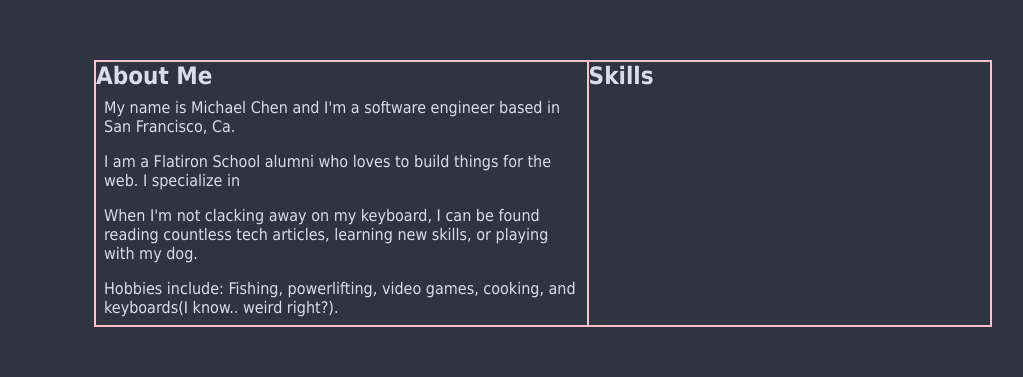
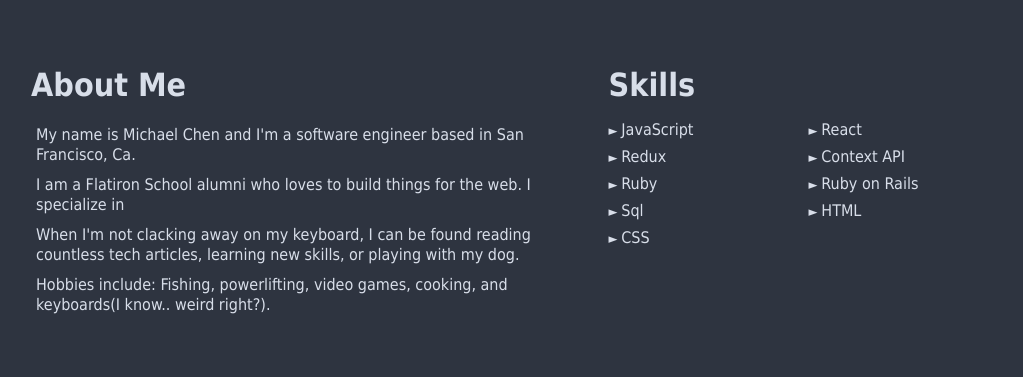
Before and after one commit to michaelcheny/portfolio-v1.5, a React (Create React App) app: page / in a window 1280 px wide. Shown: the part 1007-1384 px from the top of the page, without its empty margins (97-1120 px from the left). Built offline with nearby package versions, Linux system fonts and the light colour scheme.

Commit message:
add skills next to about section

```diff
--- a/src/components/About.js
+++ b/src/components/About.js
@@ -10,23 +10,54 @@ const AboutSection = styled.section`
 const AboutContainer = styled.div`
   display: flex;
   max-width: 1024px;
-  border: 1px pink solid;
-  width: 70%;
+  justify-content: space-between;
+  /* border: 1px pink solid; */
+  width: 80%;
+  .title {
+    font-size: 2rem;
+    padding-bottom: 1rem;
+  }
+  @media (max-width: 900px) {
+    flex-direction: column;
+  }
 `;
 const Description = styled.div`
-  border: 1px pink solid;
+  /* border: 1px pink solid; */
   display: flex;
   flex-direction: column;
   width: 55%;
+  padding-right: 1rem;
   p {
-    padding: 0.5rem;
+    padding: 5px;
+  }
+  @media (max-width: 900px) {
+    width: 100%;
   }
 `;
 const Skills = styled.div`
-  border: 1px pink solid;
+  /* border: 1px pink solid; */
   display: flex;
   flex-direction: column;
   width: 45%;
+  padding-left: 1rem;
+  @media (max-width: 900px) {
+    width: 100%;
+  }
+`;
+
+const SkillGrid = styled.ul`
+  display: grid;
+  list-style: none;
+  grid-template-columns: repeat(2, minmax(140px, 200px));
+  li {
+    ::before {
+      content: "► ";
+      font-size: 13px;
+      /* line-height: 2px; */
+      margin-bottom: 3px;
+    }
+    padding-bottom: 0.5rem;
+  }
 `;
 
 const About = () => {
@@ -34,7 +65,7 @@ const About = () => {
     <AboutSection>
       <AboutContainer>
         <Description>
-          <h2>About Me</h2>
+          <h2 className="title">About Me</h2>
           <p>My name is Michael Chen and I'm a software engineer based in San Francisco, Ca.</p>
           <p>I am a Flatiron School alumni who loves to build things for the web. I specialize in</p>
           <p>
@@ -47,7 +78,18 @@ const About = () => {
           </p>
         </Description>
         <Skills>
-          <h2>Skills</h2>
+          <h2 className="title">Skills</h2>
+          <SkillGrid>
+            <li>JavaScript</li>
+            <li>React</li>
+            <li>Redux</li>
+            <li>Context API</li>
+            <li>Ruby</li>
+            <li>Ruby on Rails</li>
+            <li>Sql</li>
+            <li>HTML</li>
+            <li>CSS</li>
+          </SkillGrid>
         </Skills>
       </AboutContainer>
     </AboutSection>
--- a/src/components/Intro.js
+++ b/src/components/Intro.js
@@ -31,7 +31,7 @@ const ProfilePic = styled.div`
     max-height:100%;
     border-radius: 100%;
     object-fit: cover;
-    /* border: 1px green solid; */
+    border: 3px ${({ theme }) => theme.textAccent} solid;
   }
 `;
 
--- a/src/globalstyles.js
+++ b/src/globalstyles.js
@@ -7,4 +7,7 @@ export const GlobalStyle = createGlobalStyle`
     font-family: Tahoma, Helvetica, Arial, Roboto, sans-serif;
     transition: all 0.30s linear;
   }
+  p {
+    line-height: 125%;
+  }
   `;
```
